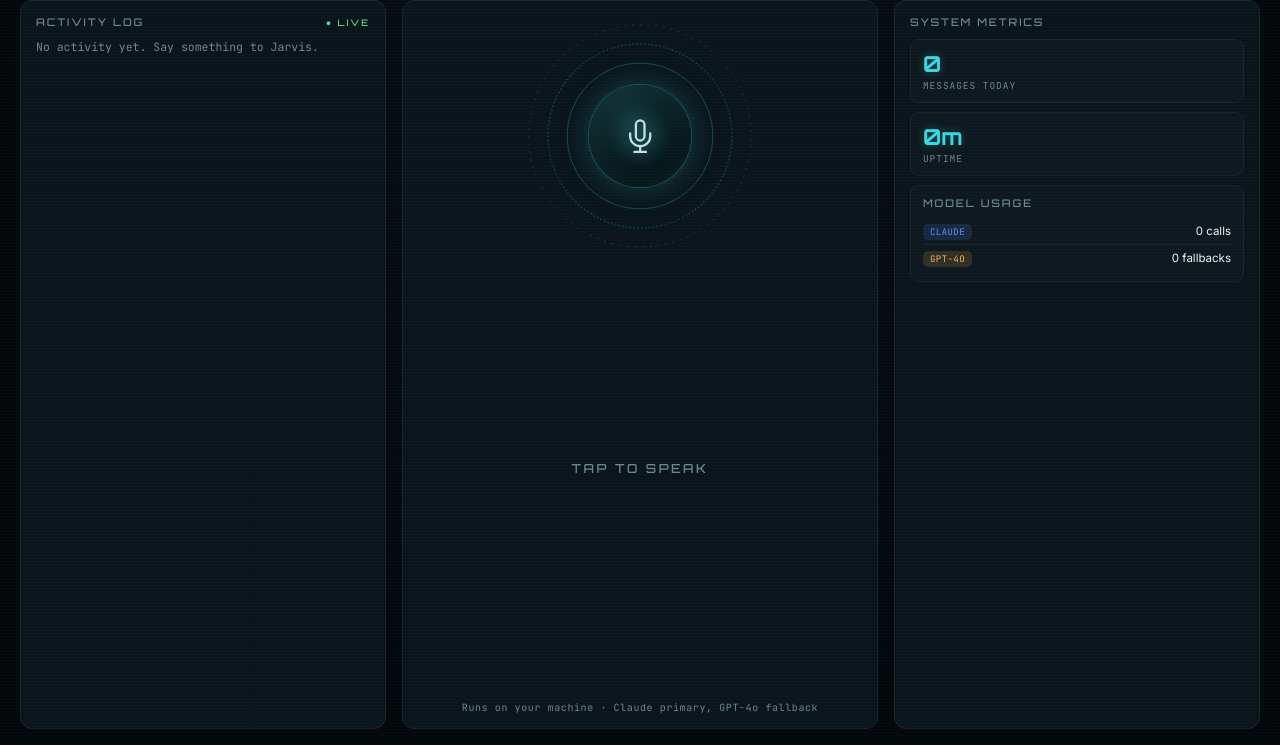
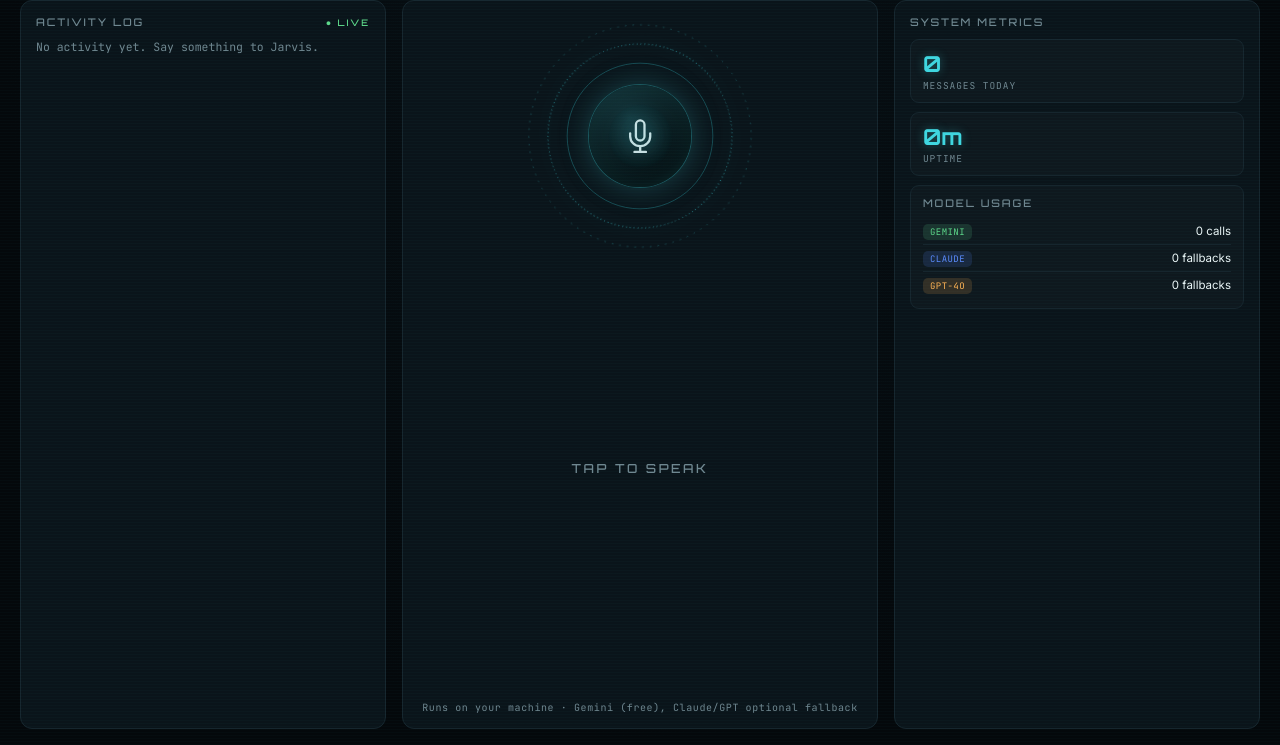
Before and after one commit to bryancollinsquq-ui/Jarvis, a website: page public/index.html in a window 1280 px wide. Shown: the part 55-800 px from the top of the page. Drawn offline with Linux system fonts and the light colour scheme; no server answers.

Commit message:
Update model information and metrics in index.html

```diff
--- a/public/index.html
+++ b/public/index.html
@@ -100,6 +100,7 @@
     font-family:'JetBrains Mono',monospace; font-size:9px; padding:2px 7px; border-radius:5px;
     letter-spacing:.05em; text-transform:uppercase;
   }
+  .model-badge.gemini{background:rgba(93,216,138,0.15); color:var(--green);}
   .model-badge.claude{background:rgba(91,140,255,0.15); color:var(--blue);}
   .model-badge.gpt{background:rgba(255,180,84,0.15); color:var(--amber);}
 
@@ -234,7 +235,7 @@
         <div class="status" id="statusText">TAP TO SPEAK</div>
         <div class="transcript" id="transcript"></div>
       </div>
-      <div class="hint">Runs on your machine · Claude primary, GPT-4o fallback</div>
+      <div class="hint">Runs on your machine · Gemini (free), Claude/GPT optional fallback</div>
     </div>
 
     <!-- Metrics -->
@@ -251,8 +252,12 @@
       <div class="metric-card" style="margin-bottom:4px;">
         <div class="panel-title" style="margin-bottom:8px;">Model Usage</div>
         <div class="model-row">
+          <span><span class="model-badge gemini">Gemini</span></span>
+          <span id="metricGemini">0 calls</span>
+        </div>
+        <div class="model-row">
           <span><span class="model-badge claude">Claude</span></span>
-          <span id="metricClaude">0 calls</span>
+          <span id="metricClaude">0 fallbacks</span>
         </div>
         <div class="model-row">
           <span><span class="model-badge gpt">GPT-4o</span></span>
@@ -406,7 +411,8 @@
       const res = await fetch('/api/metrics');
       const data = await res.json();
       document.getElementById('metricMessages').textContent = data.metrics.messagesToday;
-      document.getElementById('metricClaude').textContent = data.metrics.claudeCalls + ' calls';
+      document.getElementById('metricGemini').textContent = data.metrics.geminiCalls + ' calls';
+      document.getElementById('metricClaude').textContent = data.metrics.claudeFallbacks + ' fallbacks';
       document.getElementById('metricGpt').textContent = data.metrics.gptFallbacks + ' fallbacks';
       const startedMs = new Date(data.metrics.startedAt).getTime();
       const upMin = Math.floor((Date.now() - startedMs) / 60000);
```
